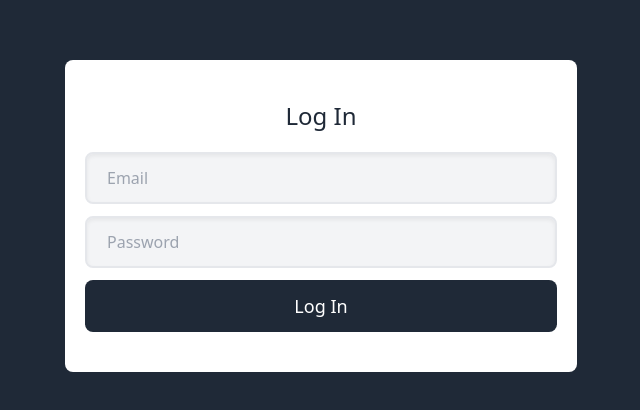
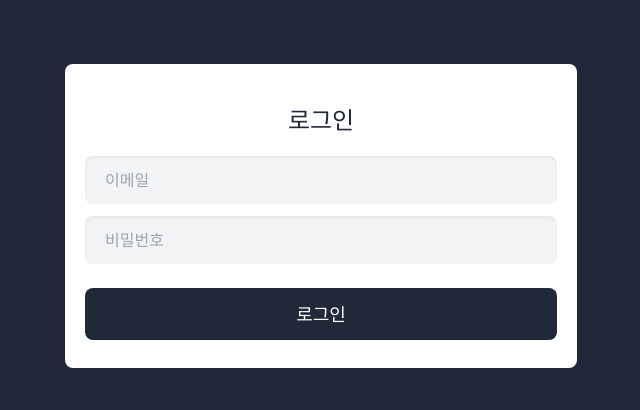
Before and after one commit to J1HOo/nuber-eats-frontend-project, a React (Create React App) app: page / in a window 1280 px wide. Shown: the part 184-594 px from the top of the page, without its empty margins (319-959 px from the left). Built offline with nearby package versions, Linux system fonts and the light colour scheme.

Commit message:
main- 15.5 Form Login

```diff
--- a/src/pages/login.tsx
+++ b/src/pages/login.tsx
@@ -1,22 +1,55 @@
 import React from "react";
+import { useForm } from "react-hook-form";
+
+interface ILoginForm {
+  email?: string;
+  password?: string;
+}
 
 export const Login = () => {
+    const { register, getValues, errors, handleSubmit } = useForm<ILoginForm>();
+    const onSubmit = () => {};
+
     return (
         <div className="h-screen flex items-center justify-center bg-gray-800">
-          <div className="bg-white w-full max-w-lg py-10 rounded-lg text-center">
-            <h3 className="text-2xl text-gray-800">Log In</h3>
-            <form className="flex flex-col mt-5 px-5">
+      <div className="bg-white w-full max-w-lg pt-10 pb-7 rounded-lg text-center">
+            <h3 className="text-2xl text-gray-800">로그인</h3>
+            <form
+          onSubmit={handleSubmit(onSubmit)}
+          className="grid gap-3 mt-5 px-5"
+        >
               <input
-                placeholder="Email"
-                className=" bg-gray-100 shadow-inner   border-2 focus:border-opacity-60 focus:border-green-600 focus:outline-none mb-3 py-3 px-5 rounded-lg"
+            ref={register({ required: "이메일을 입력해주세요." })}
+            name="email"
+            required
+            type="email"
+            placeholder="이메일"
+            className="input"
               />
+              {errors.email?.message && (
+            <span className="font-medium text-red-500">
+              {errors.email?.message}
+            </span>
+          )}
               <input
-                placeholder="Password"
-                className=" bg-gray-100 shadow-inner focus:outline-none border-2 focus:border-opacity-60 focus:border-green-600  py-3 px-5 rounded-lg"
+            ref={register({ required: "비밀번호를 입력해주세요.", minLength: 10 })}
+            required
+            name="password"
+            type="password"
+            placeholder="비밀번호"
+            className="input"
               />
-              <button className="py-3 px-5 bg-gray-800 text-white mt-3 text-lg rounded-lg focus:outline-none hover:opacity-90">
-                Log In
-              </button>
+          {errors.password?.message && (
+            <span className="font-medium text-red-500">
+              {errors.password?.message}
+            </span>
+          )}
+          {errors.password?.type === "minLength" && (
+            <span className="font-medium text-red-500">
+              비밀번호는 10자 이상이어야 합니다.
+            </span>
+          )}
+          <button className="mt-3 btn">로그인</button>
             </form>
           </div>
         </div>
--- a/src/styles/tailwind.css
+++ b/src/styles/tailwind.css
@@ -1,3 +1,12 @@
 @tailwind base;
 @tailwind components;
-@tailwind utilities;
+
+.input {
+    @apply bg-gray-100 shadow-inner focus:ring-2  focus:ring-green-600 focus:ring-opacity-90 focus:outline-none py-3 px-5 rounded-lg;
+  }
+
+  .btn {
+    @apply py-3 px-5 bg-gray-800 text-white  text-lg rounded-lg focus:outline-none hover:opacity-90;
+  }
+
+  @tailwind utilities;
```
